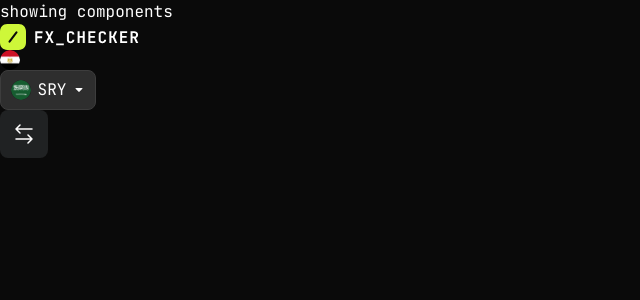
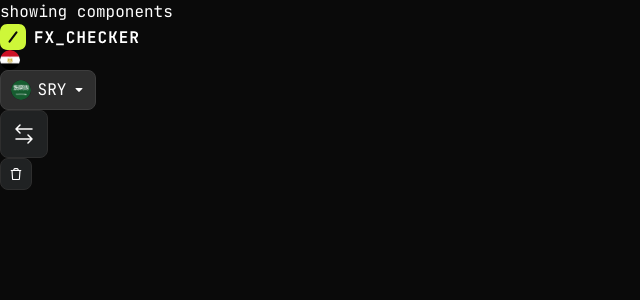
Before and after one commit to abdalrahman-2/Foreign-Currency-Exchange, a React (Vite) app: page / in a window 1280 px wide. Shown: the top 300 px of the page, without its empty margins (0-640 px from the left). Built offline with nearby package versions, Linux system fonts and the light colour scheme.

Commit message:
Creating delete button

```diff
--- a/src/App.tsx
+++ b/src/App.tsx
@@ -1,4 +1,10 @@
-import { Flag, Logo, CurrencyButton, SwapButton } from './components';
+import {
+  Flag,
+  Logo,
+  CurrencyButton,
+  SwapButton,
+  DeleteButton,
+} from './components';
 import GlobalStyles from './styles/GlobalStyles';
 
 function App() {
@@ -10,6 +16,7 @@ function App() {
       <Flag size="small" countryName="eg" />
       <CurrencyButton type="recieve" countryName="sa" currency="SRY" />
       <SwapButton />
+      <DeleteButton />
     </>
   );
 }
--- /dev/null
+++ b/src/components/DeleteButton.tsx
@@ -0,0 +1,54 @@
+import styled from 'styled-components';
+
+const StyledButton = styled.button`
+  background-color: var(--neutral-600);
+  border: 1px var(--neutral-500) solid;
+  width: 2rem;
+  height: 2rem;
+  border-radius: var(--radius-8);
+  cursor: pointer;
+  display: flex;
+  align-items: center;
+  justify-content: center;
+
+  .icon-hover {
+    display: none;
+  }
+
+  &:hover {
+    background-color: var(--neutral-500);
+    border-color: var(--neutral-400);
+  }
+
+  &:hover .icon-default {
+    display: none;
+  }
+
+  &:hover .icon-hover {
+    display: inline;
+  }
+
+  &:focus {
+    outline: none;
+    box-shadow:
+      0 0 0 1px var(--lime-800),
+      0 0 0 2px var(--lime-500);
+  }
+`;
+
+export default function DeleteButton() {
+  return (
+    <StyledButton>
+      <img
+        className="icon-default"
+        src="../../assets/images/icon-delete.svg"
+        alt="delete button"
+      />
+      <img
+        className="icon-hover"
+        src="../../assets/images/icon-delete-filled.svg"
+        alt="delete button"
+      />
+    </StyledButton>
+  );
+}
--- a/src/components/SwapButton.tsx
+++ b/src/components/SwapButton.tsx
@@ -4,6 +4,7 @@ const StyledButton = styled.button`
   background-color: var(--neutral-600);
   width: calc(48 / 16 * 1rem);
   height: calc(48 / 16 * 1rem);
+  border: var(--neutral-500) solid 1px;
   border-radius: 0.5rem;
   cursor: pointer;
   display: flex;
@@ -27,12 +28,13 @@ const StyledButton = styled.button`
   &:focus {
     outline: none;
     box-shadow:
-      0 0 0 3px var(--lime-800),
-      0 0 0 5px var(--lime-500);
+      0 0 0 1px var(--lime-800),
+      0 0 0 2px var(--lime-500);
   }
 
   &:hover {
     background-color: var(--neutral-500);
+    border: var(--neutral-400) solid 1px;
   }
 `;
 
--- a/src/components/index.ts
+++ b/src/components/index.ts
@@ -2,3 +2,4 @@ export { default as Logo } from './Logo';
 export { default as Flag } from './Flag';
 export { default as CurrencyButton } from './CurrencyButton';
 export { default as SwapButton } from './SwapButton';
+export { default as DeleteButton } from './DeleteButton';
```
